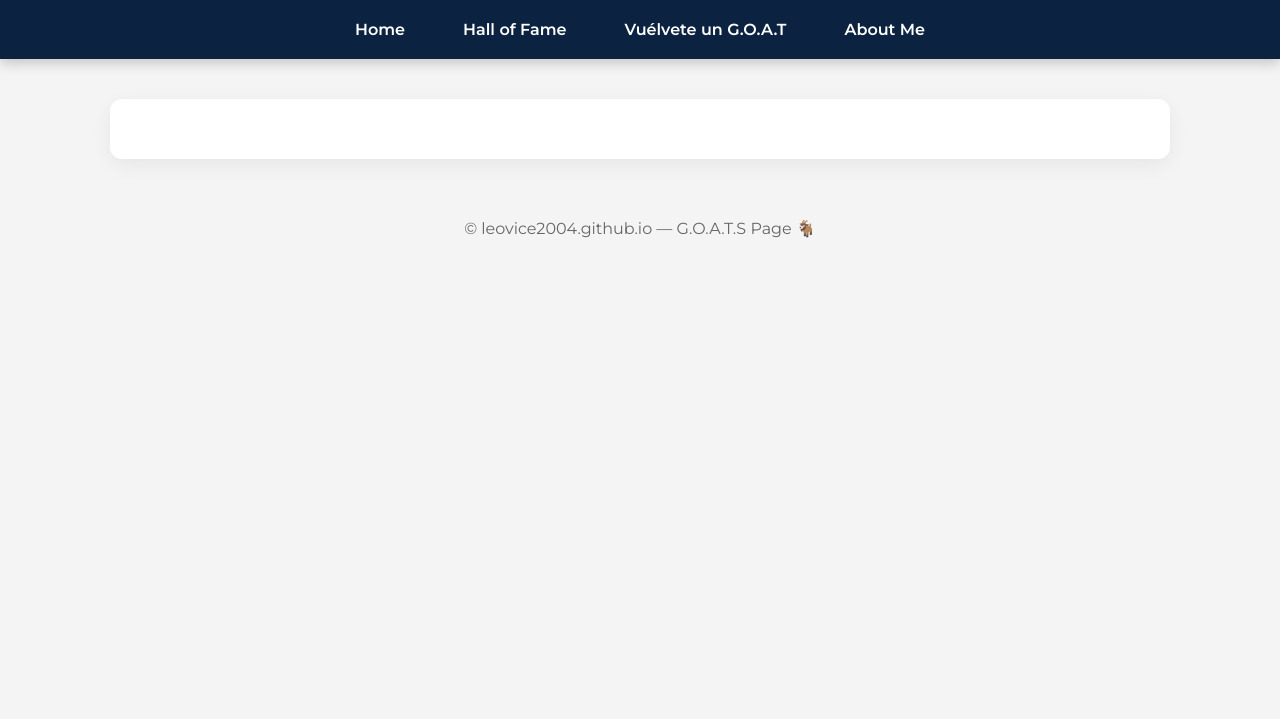
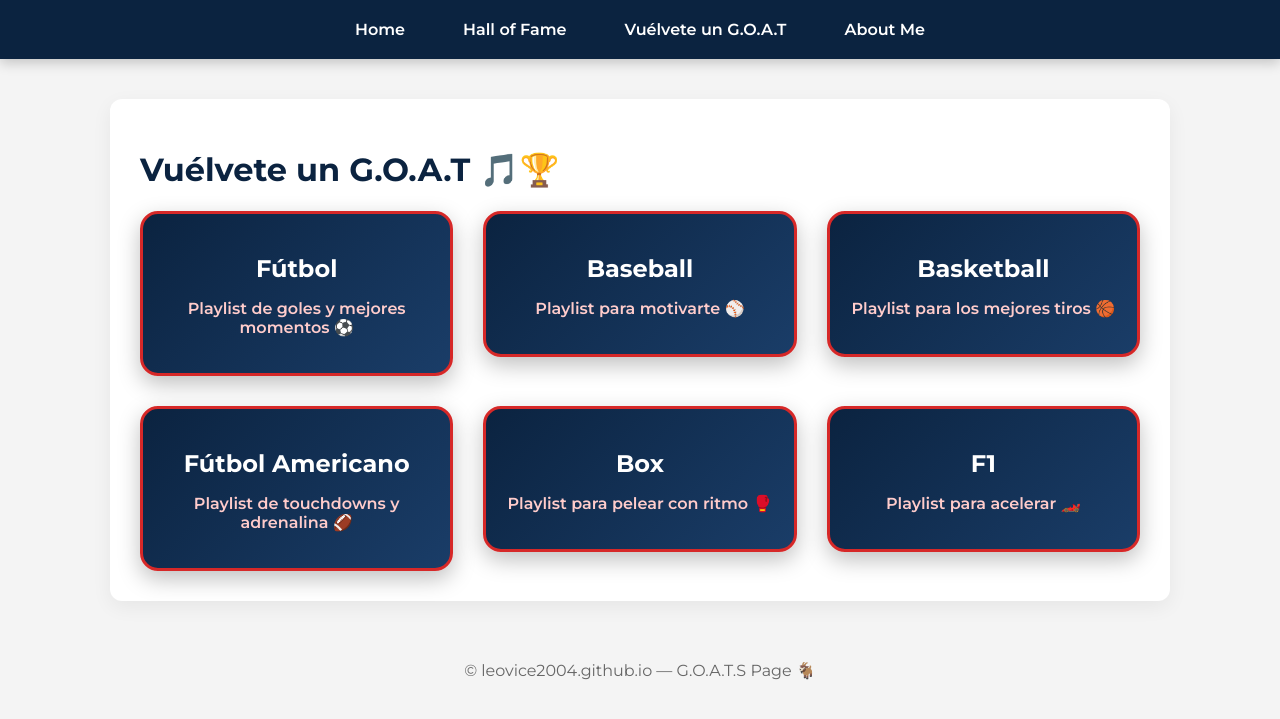
Before and after one commit to leovice2004/leovice2004.github.io, a Jekyll site: the page built from playlist.md, in a window 1280 px wide. Shown: the top 719 px of the page. Built offline with Jekyll 4.4.1, drawn with Linux system fonts in a browser that asks for light colours.

Commit message:
Update playlist.md

```diff
--- a/playlist.md
+++ b/playlist.md
@@ -3,3 +3,96 @@ layout: default
 title: "Playlists deportivas"
 permalink: /playlist/
 ---
+
+# Vuélvete un G.O.A.T 🎵🏆
+
+<style>
+.playlist-grid {
+    display: grid;
+    grid-template-columns: repeat(auto-fill, minmax(260px, 1fr));
+    gap: 30px;
+    margin-top: 20px;
+}
+
+.playlist-card {
+    background: linear-gradient(135deg, #0b2340, #1a3d68);
+    border: 3px solid #d62828;
+    border-radius: 18px;
+    padding: 20px;
+    box-shadow: 0 8px 22px rgba(0,0,0,0.25);
+    text-align: center;
+    transition: transform 0.25s ease, box-shadow 0.25s ease;
+}
+
+.playlist-card:hover {
+    transform: translateY(-6px) scale(1.02);
+    box-shadow: 0 12px 28px rgba(0,0,0,0.35);
+}
+
+.playlist-card h2 {
+    color: white;
+    font-size: 1.5rem;
+    margin-bottom: 10px;
+}
+
+.playlist-card p {
+    color: #ffcccb;
+    font-weight: 600;
+}
+
+.playlist-link {
+    text-decoration: none;
+}
+</style>
+
+<div class="playlist-grid">
+
+<!-- Fútbol -->
+<a class="playlist-link" href="https://open.spotify.com/playlist/37i9dQZF1DX1rVvRgjX59F" target="_blank">
+    <div class="playlist-card">
+        <h2>Fútbol</h2>
+        <p>Playlist de goles y mejores momentos ⚽</p>
+    </div>
+</a>
+
+<!-- Baseball -->
+<a class="playlist-link" href="https://open.spotify.com/playlist/37i9dQZF1DWV6vTb2Q5a8h" target="_blank">
+    <div class="playlist-card">
+        <h2>Baseball</h2>
+        <p>Playlist para motivarte ⚾</p>
+    </div>
+</a>
+
+<!-- Basketball -->
+<a class="playlist-link" href="https://open.spotify.com/playlist/37i9dQZF1DXbYM3nMM0oPk" target="_blank">
+    <div class="playlist-card">
+        <h2>Basketball</h2>
+        <p>Playlist para los mejores tiros 🏀</p>
+    </div>
+</a>
+
+<!-- Fútbol Americano -->
+<a class="playlist-link" href="https://open.spotify.com/playlist/37i9dQZF1DX1lVhptIYRda" target="_blank">
+    <div class="playlist-card">
+        <h2>Fútbol Americano</h2>
+        <p>Playlist de touchdowns y adrenalina 🏈</p>
+    </div>
+</a>
+
+<!-- Box -->
+<a class="playlist-link" href="https://open.spotify.com/playlist/37i9dQZF1DWZrqjCS3p1YH" target="_blank">
+    <div class="playlist-card">
+        <h2>Box</h2>
+        <p>Playlist para pelear con ritmo 🥊</p>
+    </div>
+</a>
+
+<!-- F1 -->
+<a class="playlist-link" href="https://open.spotify.com/playlist/37i9dQZF1DX4o1oenSJRJd" target="_blank">
+    <div class="playlist-card">
+        <h2>F1</h2>
+        <p>Playlist para acelerar 🏎️</p>
+    </div>
+</a>
+
+</div>
```
